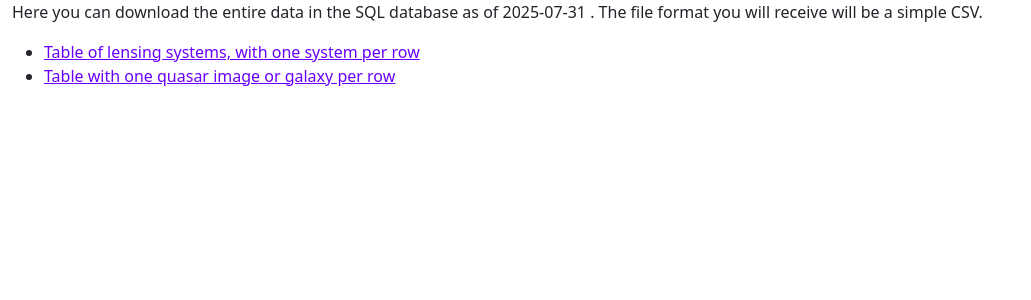
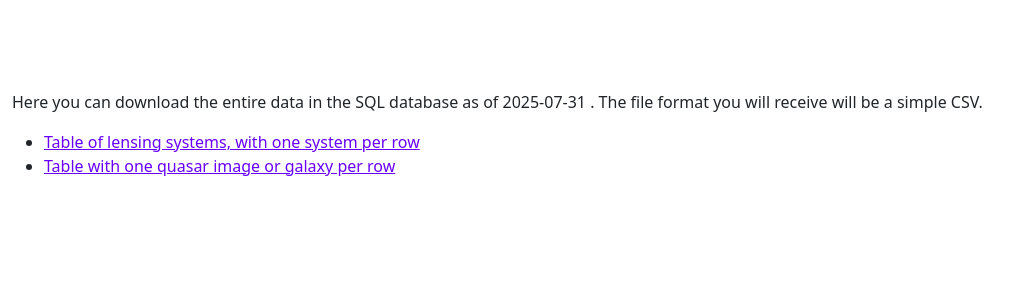
Before and after one commit to Krinski-Moreira/graLArchive, a Django app: page /download/ in a window 1280 px wide. Shown: the part 72-372 px from the top of the page, without its empty margins (0-1031 px from the left). Run offline with Django 5.2, Linux system fonts and the light colour scheme.

Commit message:
css correction

```diff
--- a/catalog/templates/base_generic.html
+++ b/catalog/templates/base_generic.html
@@ -29,7 +29,7 @@
             <nav>
           </div>
     <div class="container-fluid">
-          <div class="main_content">{% block content %}{% endblock %}</div>
+          <div class="main_content" style="padding-top: 90px">{% block content %}{% endblock %}</div>
     </div>
   </body>
 </html>
```
